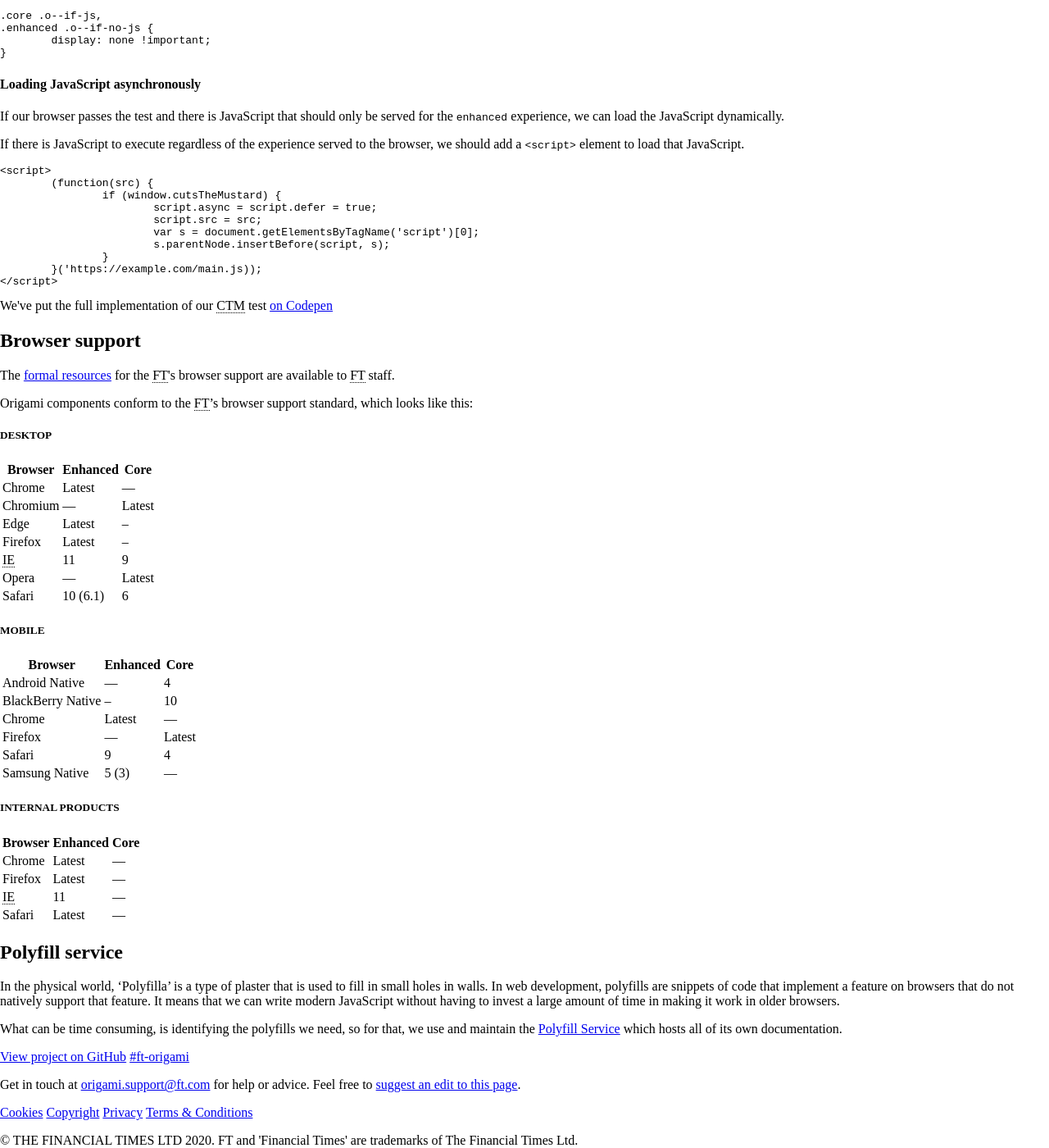
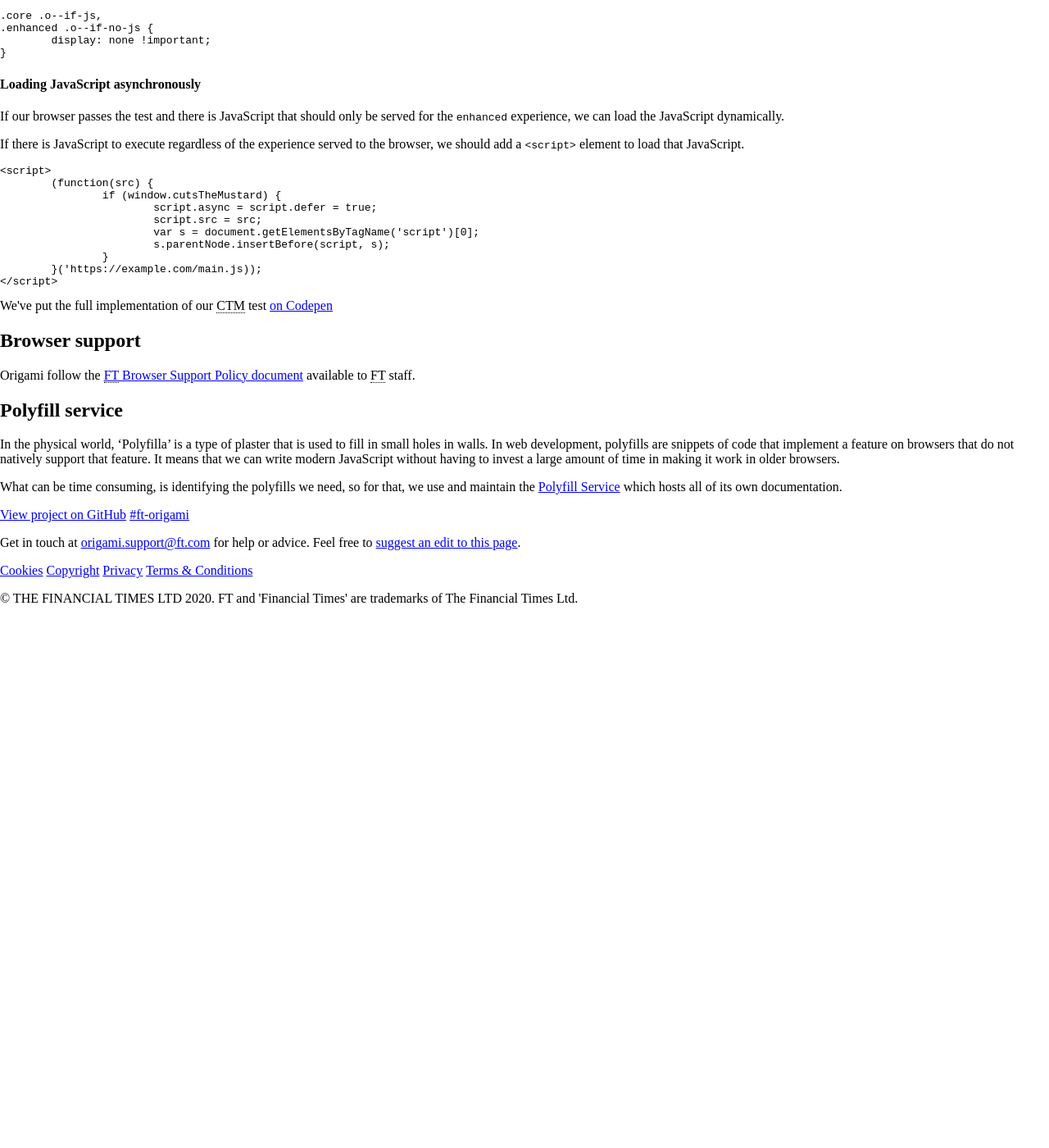
Before and after one commit to Financial-Times/origami-website, a Jekyll site: the page built from _components/compatibility.md, in a window 1280 px wide and 1400 px high, scrolled down 1094 px. Shown: the whole window at 82% size. Built offline with Jekyll 4.4.1, drawn with Linux system fonts in a browser that asks for light colours; a style sheet for code colours, icons or effects is not loaded; after the commit the page ends 1833 px from its top, so only the background shows below that.

Commit message:
Defer browser support documentation to the actual FT document.
This is better than maintaining an out of date copy.

```diff
--- a/_components/compatibility.md
+++ b/_components/compatibility.md
@@ -76,134 +76,7 @@ If there is JavaScript to execute regardless of the experience served to the bro
 
 ## Browser support
 
-<aside>The <a href="https://docs.google.com/document/d/1mByh6sT8zI4XRyPKqWVsC2jUfXHZvhshS5SlHErWjXU/" class="o-typography-link--external">formal resources</a> for the <abbr title="Financial Times">FT</abbr>'s browser support are available to <abbr title="Financial Times">FT</abbr> staff.</aside>
-
-Origami components conform to the <abbr title="Financial Times">FT</abbr>'s browser support standard, which looks like this:
-
-
-##### DESKTOP
-<table class="o-table o-table--horizontal-lines o-layout__main__single-span" data-o-component="o-table">
-	<thead>
-		<tr>
-			<th>Browser</th>
-			<th>Enhanced</th>
-			<th>Core</th>
-		</tr>
-	</thead>
-	<tbody>
-		<tr>
-			<td>Chrome</td>
-			<td>Latest</td>
-			<td>—</td>
-		</tr>
-		<tr>
-			<td>Chromium</td>
-			<td>—</td>
-			<td>Latest</td>
-		</tr>
-		<tr>
-			<td>Edge</td>
-			<td>Latest</td>
-			<td>–</td>
-		</tr>
-		<tr>
-			<td>Firefox</td>
-			<td>Latest</td>
-			<td>–</td>
-		</tr>
-		<tr>
-			<td><abbr title="Internet Explorer">IE</abbr></td>
-			<td>11</td>
-			<td>9</td>
-		</tr>
-		<tr>
-			<td>Opera</td>
-			<td>—</td>
-			<td>Latest</td>
-		</tr>
-		<tr>
-			<td>Safari</td>
-			<td>10 (6.1)</td>
-			<td>6</td>
-		</tr>
-	</tbody>
-</table>
-
-##### MOBILE
-<table class="o-table o-table--horizontal-lines o-layout__main__single-span" data-o-component="o-table">
-	<thead>
-		<tr>
-			<th>Browser</th>
-			<th>Enhanced</th>
-			<th>Core</th>
-		</tr>
-	</thead>
-	<tbody>
-		<tr>
-			<td>Android Native</td>
-			<td>—</td>
-			<td>4</td>
-		</tr>
-		<tr>
-			<td>BlackBerry Native</td>
-			<td>–</td>
-			<td>10</td>
-		</tr>
-		<tr>
-			<td>Chrome</td>
-			<td>Latest</td>
-			<td>—</td>
-		</tr>
-		<tr>
-			<td>Firefox</td>
-			<td>—</td>
-			<td>Latest</td>
-		</tr>
-		<tr>
-			<td>Safari</td>
-			<td>9</td>
-			<td>4</td>
-		</tr>
-		<tr>
-			<td>Samsung Native</td>
-			<td>5 (3)</td>
-			<td>—</td>
-		</tr>
-	</tbody>
-</table>
-
-##### INTERNAL PRODUCTS
-<table class="o-table o-table--horizontal-lines o-layout__main__single-span" data-o-component="o-table">
-	<thead>
-		<tr>
-			<th>Browser</th>
-			<th>Enhanced</th>
-			<th>Core</th>
-		</tr>
-	</thead>
-	<tbody>
-		<tr>
-			<td>Chrome</td>
-			<td>Latest</td>
-			<td>—</td>
-		</tr>
-		<tr>
-			<td>Firefox</td>
-			<td>Latest</td>
-			<td>—</td>
-		</tr>
-		<tr>
-			<td><abbr title="Internet Explorer">IE</abbr></td>
-			<td>11</td>
-			<td>—</td>
-		</tr>
-		<tr>
-			<td>Safari</td>
-			<td>Latest</td>
-			<td>—</td>
-		</tr>
-	</tbody>
-</table>
+Origami follow the <a href="https://docs.google.com/document/d/1z6kecy_o9qHYIznTmqQ-IJqre72jhfd0nVa4JMsS7Q4/" class="o-typography-link--external"><abbr title="Financial Times">FT</abbr> Browser Support Policy document</a> available to <abbr title="Financial Times">FT</abbr> staff.
 
 ## Polyfill service
 
```
Also changed, not shown: _specification-v1/components.md (+1 -1 lines).
